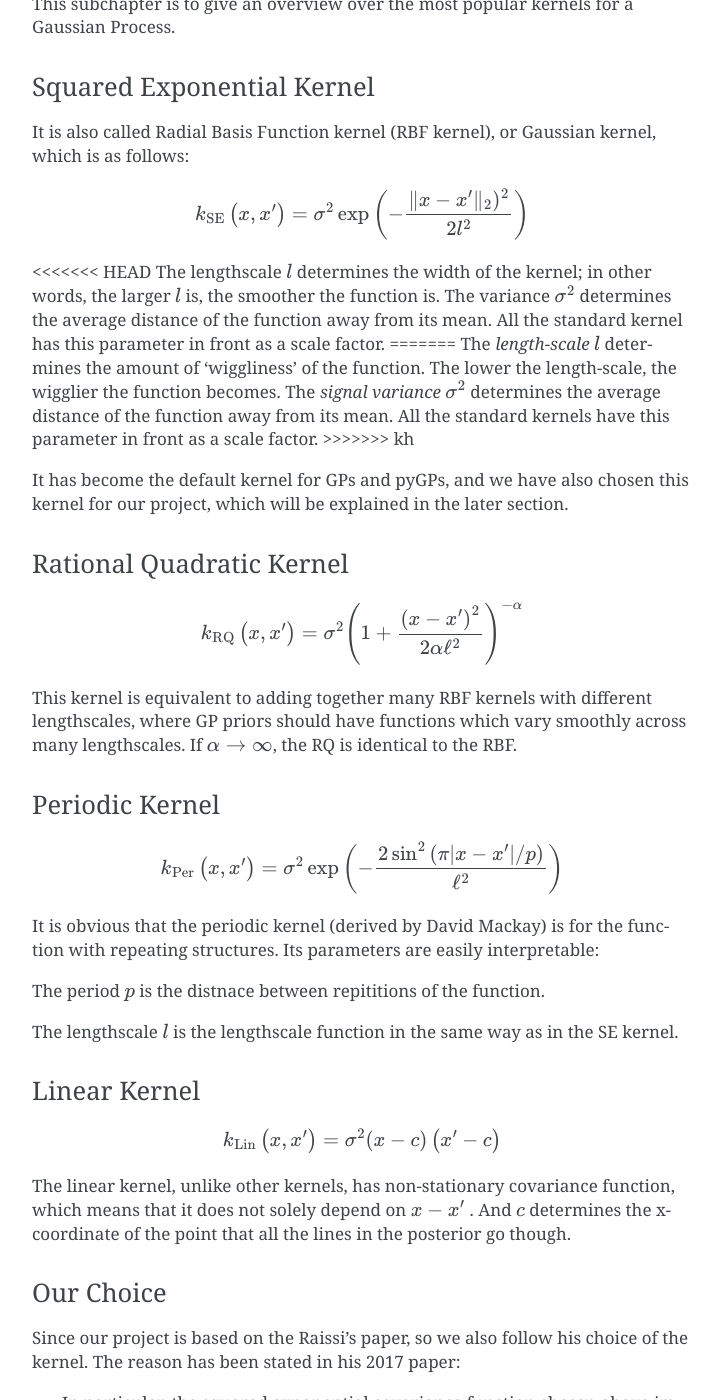
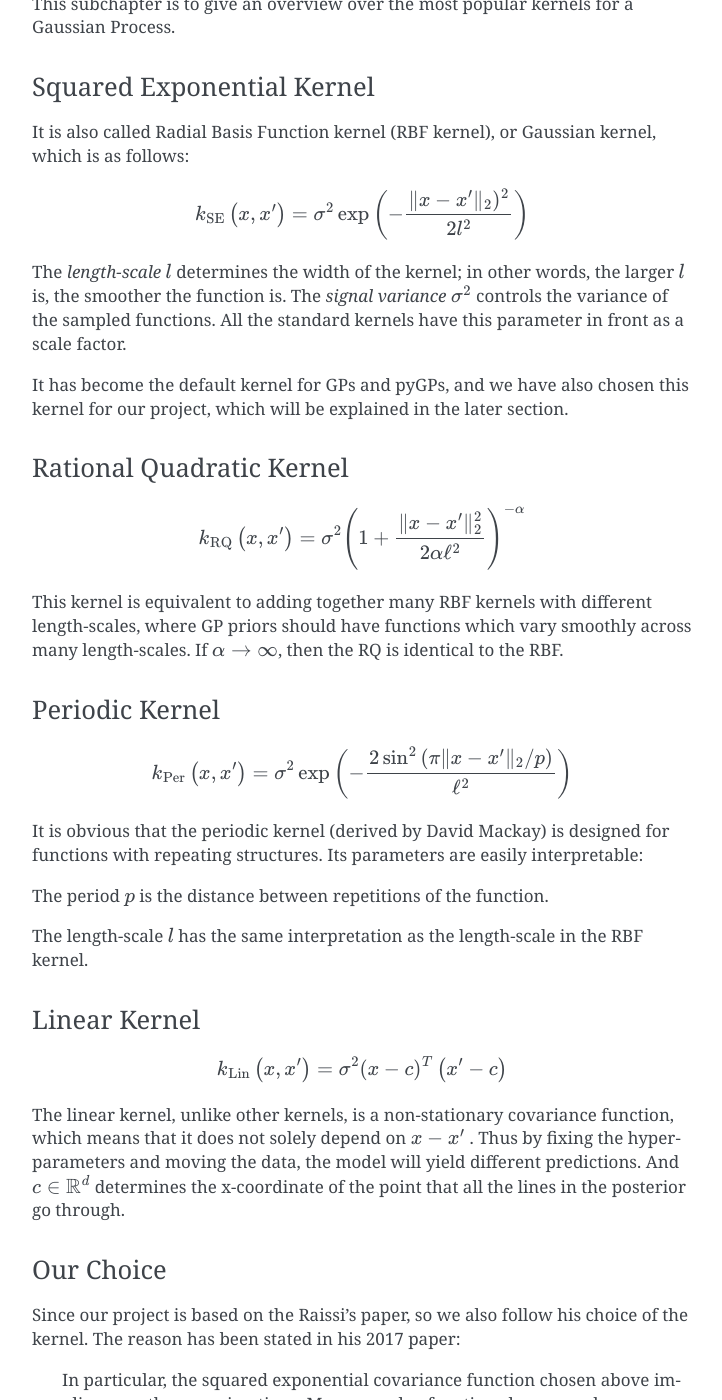
Before and after one commit to ratnania/mlhiphy, a Sphinx documentation site: the page built from doc/report/01-intro_to_gp.rst, in a window 1280 px wide and 1400 px high, scrolled down 2802 px. Shown: the whole window, without its empty margins (388-1110 px from the left). Built offline with Sphinx 7.4.7, drawn with Linux system fonts in a browser that asks for light colours; pages that are not in the unit, such as notebooks, are missing from menus; cross-references to code outside the pages are shown as plain code.

Commit message:
intro reread

```diff
--- a/doc/report/01-intro_to_gp.rst
+++ b/doc/report/01-intro_to_gp.rst
@@ -129,11 +129,7 @@ It is also called Radial Basis Function kernel (RBF kernel), or Gaussian kernel,
 
    k _ { \mathrm { SE } } \left( x , x ^ { \prime } \right) = \sigma ^ { 2 } \exp \left( - \frac { \lVert x - x ^ { \prime } \rVert_2) ^ { 2 } } { 2 l ^ { 2 } } \right)
 
-<<<<<<< HEAD
-The lengthscale :math:`l` determines the width of the kernel; in other words, the larger :math:`l` is, the smoother the function is. The variance :math:`\sigma^{2}` determines the average distance of the function away from its mean. All the standard kernel has this parameter in front as a scale factor.
-=======
-The *length-scale* :math:`l` determines the amount of 'wiggliness' of the function. The lower the length-scale, the wigglier the function becomes. The *signal variance* :math:`\sigma^{2}` determines the average distance of the function away from its mean. All the standard kernels have this parameter in front as a scale factor.
->>>>>>> kh
+The *length-scale* :math:`l` determines the width of the kernel; in other words, the larger :math:`l` is, the smoother the function is. The *signal variance* :math:`\sigma^{2}` controls the variance of the sampled functions. All the standard kernels have this parameter in front as a scale factor.
 
 It has become the default kernel for GPs and pyGPs, and we have also chosen this kernel for our project, which will be explained in the later section.
 
@@ -143,9 +139,9 @@ Rational Quadratic Kernel
 
 .. math::
 
-   k _ { \mathrm { RQ } } \left( x , x ^ { \prime } \right) = \sigma ^ { 2 } \left( 1 + \frac { \left( x - x ^ { \prime } \right) ^ { 2 } } { 2 \alpha \ell ^ { 2 } } \right) ^ { - \alpha }
+   k _ { \mathrm { RQ } } \left( x , x ^ { \prime } \right) = \sigma ^ { 2 } \left( 1 + \frac { \lVert x - x ^ { \prime } \rVert_2 ^ { 2 } } { 2 \alpha \ell ^ { 2 } } \right) ^ { - \alpha }
 
-This kernel is equivalent to adding together many RBF kernels with different lengthscales, where GP priors should have functions which vary smoothly across many lengthscales. If :math:`\alpha \rightarrow \infty`, the RQ is identical to the RBF.
+This kernel is equivalent to adding together many RBF kernels with different length-scales, where GP priors should have functions which vary smoothly across many length-scales. If :math:`\alpha \rightarrow \infty`, then the RQ is identical to the RBF.
 
 
 
@@ -154,24 +150,24 @@ Periodic Kernel
 +++++++++++++++++++
 
 .. math::
-   k _ { \operatorname { Per } } \left( x , x ^ { \prime } \right) = \sigma ^ { 2 } \exp \left( - \frac { 2 \sin ^ { 2 } \left( \pi | x - x ^ { \prime } | / p \right) } { \ell ^ { 2 } } \right)
+   k _ { \operatorname { Per } } \left( x , x ^ { \prime } \right) = \sigma ^ { 2 } \exp \left( - \frac { 2 \sin ^ { 2 } \left( \pi \lVert x - x ^ { \prime } \rVert_2 / p \right) } { \ell ^ { 2 } } \right)
 
 
-It is obvious that the periodic kernel (derived by David Mackay) is for the function with repeating structures. Its parameters are easily interpretable:
+It is obvious that the periodic kernel (derived by David Mackay) is designed for functions with repeating structures. Its parameters are easily interpretable:
 
-The period :math:`p` is the distnace between repititions of the function.
+The period :math:`p` is the distance between repetitions of the function.
 
-The lengthscale :math:`l` is the lengthscale function in the same way as in the SE kernel.
+The length-scale :math:`l` has the same interpretation as the length-scale in the RBF kernel.
 
 Linear Kernel
 ++++++++++++++++++
 
 .. math::
 
-   k _ { \mathrm { Lin } } \left( x , x ^ { \prime } \right) = \sigma^ { 2 } ( x - c ) \left( x ^ { \prime } - c \right)
+   k _ { \mathrm { Lin } } \left( x , x ^ { \prime } \right) = \sigma^ { 2 } ( x - c )^T \left( x ^ { \prime } - c \right)
 
 
-The linear kernel, unlike other kernels, has non-stationary covariance function, which means that it does not solely depend on :math:`x - x ^{ \prime }` . And :math:`c` determines the x-coordinate of the point that all the lines in the posterior go though.
+The linear kernel, unlike other kernels, is a non-stationary covariance function, which means that it does not solely depend on :math:`x - x ^{ \prime }` . Thus by fixing the hyperparameters and moving the data, the model will yield different predictions. And :math:`c \in \mathbb{R}^d` determines the x-coordinate of the point that all the lines in the posterior go through.
 
 Our Choice
 +++++++++++++++
```
